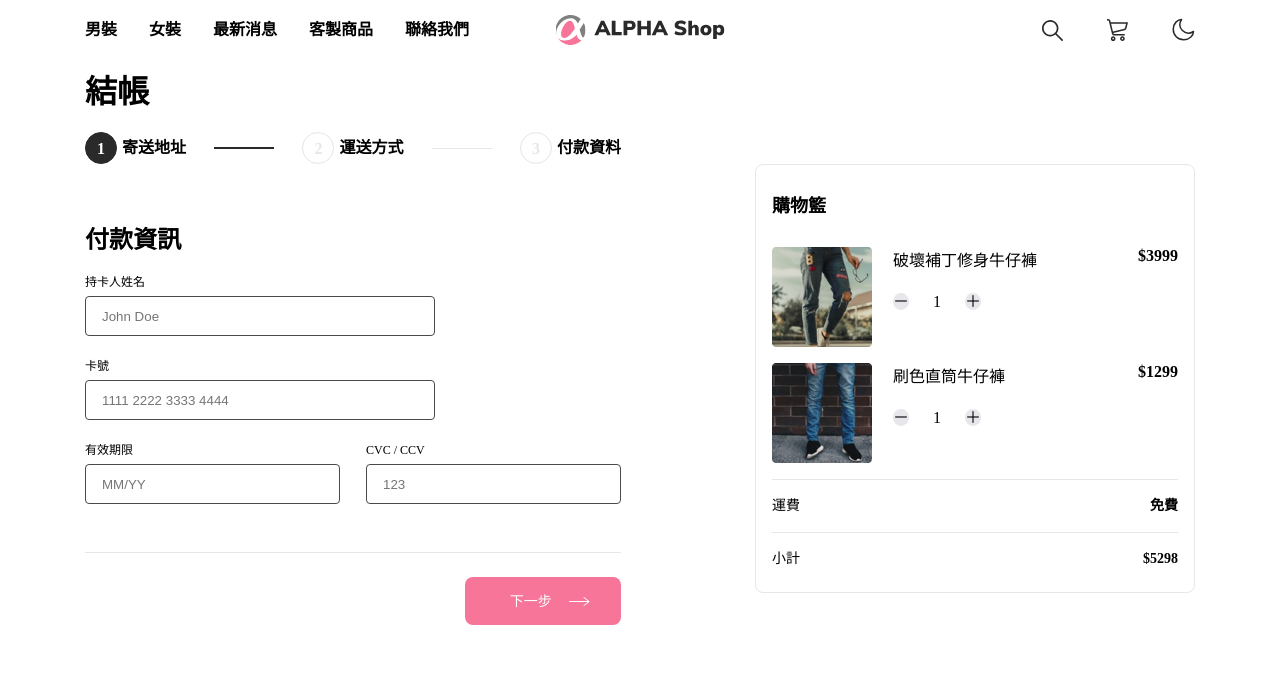
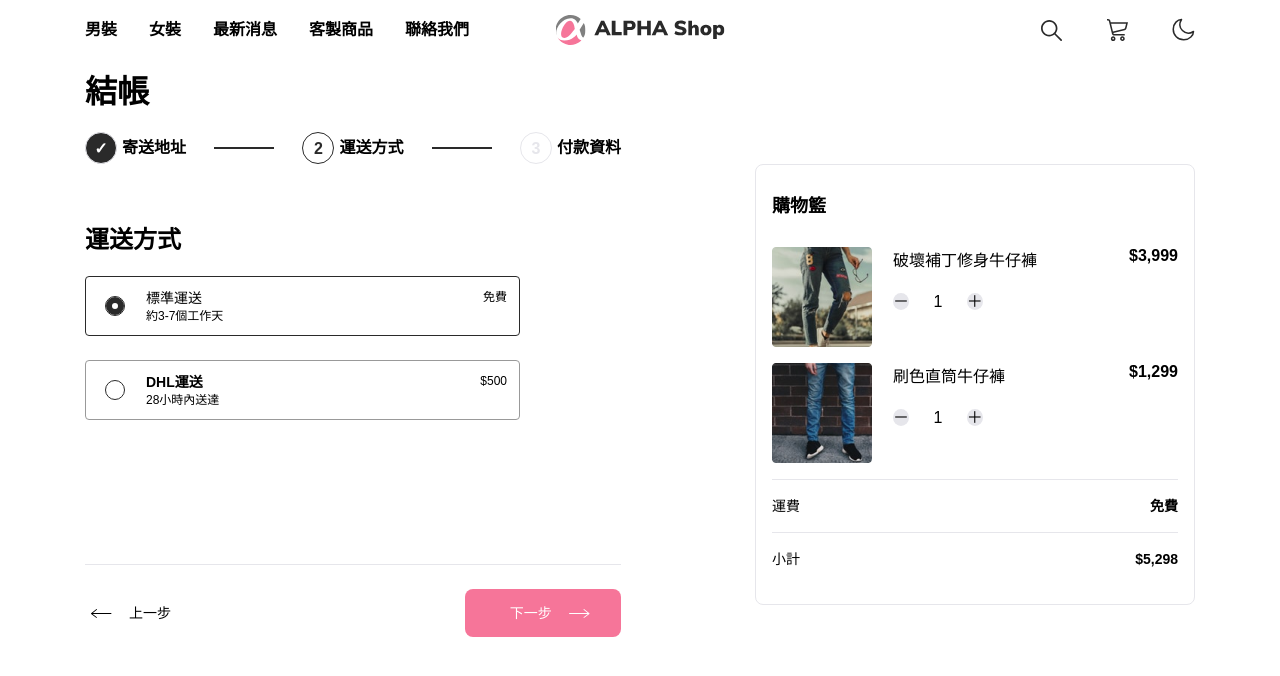
Before and after one commit to Joy-Chang-2021/AC_3_shopping_cart, a website: page shopping-cart.html in a window 1280 px wide. Both pictures are taken after a click on the button "下一步". Drawn offline with Linux system fonts and the light colour scheme.

Commit message:
(1) main / stepper + form / JS (2) header / JS

```diff
--- a/public/javascript/cart.js
+++ b/public/javascript/cart.js
@@ -1 +1,82 @@
-const h1 = document.querySelector('h1')
+// /////////////////購物車變數/////////////////
+// 選取按鈕面板*2、按鈕*4
+const stepperControllers = document.querySelectorAll('.stepper-control')
+const preBtns = document.querySelectorAll('.btn-previous')
+const nextBtns = document.querySelectorAll('.btn-next')
+//選取步驟面板
+const steps = document.querySelectorAll('.step')
+const formParts = document.querySelectorAll('.part')
+//狀態紀錄
+let step = 0
+// /////////////////導覽列變數/////////////////
+const navBtn = document.querySelector('.nav-btn')
+const navbar = document.querySelector('.nav-group')
+const main = document.querySelector('main')
+
+// /////////////////購物車步驟函式/////////////////
+function stepperControlClicked(event) {
+  event.preventDefault()
+  const target = event.target
+  const nowStep = steps[step].children[0] //面板:目前數字
+
+  if (target.matches('.btn-next') && target.children[0].innerText === '下一步') {
+    const nextStep = steps[step + 1].children[0]
+
+    nowStep.innerHTML = '&#10003' // now打勾
+    nowStep.classList.remove('step-active') // now取消黑邊
+    nowStep.classList.add('checked') // now背景反黑
+    nextStep.classList.add('step-active') // next黑邊
+
+    if (steps[step + 1].nextElementSibling) {
+      const nextStepLine = steps[step + 1].nextElementSibling
+      nextStepLine.classList.add('line-active')
+    }
+
+    formPartsToggled(step, step + 1)
+    step += 1
+  }
+  else if (event.target.matches('.btn-previous')) {
+    const preStep = steps[step - 1].children[0]
+    nowStep.classList.remove('step-active')
+    preStep.innerText = step
+    preStep.classList.add('step-active')
+    preStep.classList.remove('checked')
+    if (steps[step].nextElementSibling) {
+      const stepLine = steps[step].nextElementSibling
+      stepLine.classList.remove('line-active')
+    }
+    formPartsToggled(step, step - 1)
+    step -= 1
+  }
+  stepBtnControll(step)
+}
+
+// 表格轉換
+function formPartsToggled(step1, step2) {
+  formParts[step1].classList.toggle('d-none')
+  formParts[step2].classList.toggle('d-none')
+}
+// 上下一步，按鈕轉換
+function stepBtnControll(step) {
+  preBtns.forEach(btn => {
+    if (step > 0) btn.disabled = false
+    else btn.disabled = true
+  })
+  nextBtns.forEach(btn => {
+    if (step === 2) btn.children[0].innerText = '確認下單'
+    else btn.children[0].innerText = '下一步'
+  })
+}
+
+// /////////////////導覽列函式/////////////////
+function navBtnClicked(event) {
+  navbar.classList.toggle('d-none')
+}
+
+// /////////////////監聽器/////////////////
+// 兩個按鈕controller
+stepperControllers.forEach(controller => {
+  controller.addEventListener('click', stepperControlClicked)
+})
+// navbar
+navBtn.addEventListener('click', navBtnClicked)
--- a/public/scss/_reset.scss
+++ b/public/scss/_reset.scss
@@ -2,6 +2,7 @@
 body {
   margin: 0;
   padding: 0;
+  font-family: 'Noto Sans TC', sans-serif;
 }
 * {
   box-sizing: border-box;
--- a/public/scss/_variables.scss
+++ b/public/scss/_variables.scss
@@ -66,6 +66,12 @@ $font-basic: 4px;
   margin: 0 15px;
 }
 
+button {
+  img, span {
+    pointer-events: none;
+  }
+}
+
 @media screen and (min-width: 376px) {
   .container {
     max-width: 1110px;
--- a/public/scss/header.scss
+++ b/public/scss/header.scss
@@ -27,6 +27,7 @@
     top: 100%;
     width: 100%;
     text-align: center;
+    background-color: var(--white);
     .nav-bar h3 {
       margin: 0 auto;
       padding: 24px 0;
--- a/public/scss/main.scss
+++ b/public/scss/main.scss
@@ -38,10 +38,17 @@ input[type="radio"] {
           color: var(--light-grey);
           font-size: 4 * $font-size;
         }
+        &:nth-child(1) .step-number {
+          color: var(--white);
+          background-color: var(--main-dark);
+        }
         .step-active {
           border-color: var(--main-dark);
+          color: var(--main-dark);
+        }
+        .checked {
+          color: var(--white);
           background-color: var(--main-dark);
-          color: var(--white);
         }
         h5 {
           display: none;
--- a/shopping-cart.html
+++ b/shopping-cart.html
@@ -21,7 +21,7 @@
             <img src="/image/logo-text.svg" alt="">
           </a>
         </div>
-        <div class="nav-group">
+        <div class="nav-group d-none">
           <nav class="nav-bar">
             <h3>男裝</h3>
             <h3>女裝</h3>
@@ -61,7 +61,7 @@
           </div>
           <div class="payment-form">
             <form id="payment-form" method="post">
-              <div class="part d-none">
+              <div class="part">
                 <h3>寄送地址</h3>
                 <div class="info-buyer">
                   <label for="gender" class="gender">
@@ -120,7 +120,7 @@
                   </div>
                 </div>
               </div>
-              <div class="part">
+              <div class="part d-none">
                 <h3>付款資訊</h3>
                 <div class="info-credit-card">
                   <label for="card-owner" class="card-owner">
@@ -166,7 +166,7 @@
                   <span class="item-quantity">1</span>
                   <span class="plus">＋</span>
                 </div>
-                <h4 class="item-cost">$3999</h4>
+                <h4 class="item-cost">$3,999</h4>
               </div>
             </div>
             <div class="item d-flex">
@@ -178,7 +178,7 @@
                   <span class="item-quantity">1</span>
                   <span class="plus">＋</span>
                 </div>
-                <h4 class="item-cost">$1299</h4>
+                <h4 class="item-cost">$1,299</h4>
               </div>
             </div>
           </div>
@@ -187,11 +187,11 @@
               <span>運費</span><span class="weight-700">免費</span>
             </div>
             <div class="total-cost">
-              <span>小計</span><span class="weight-700">$5298</span>
+              <span>小計</span><span class="weight-700">$5,298</span>
             </div>
           </div>
         </div>
-        <div class="stepper-control">
+        <div class="stepper-control d-flex">
           <button class="btn btn-previous" disabled>
             <img src="/image/arrow-pre.svg" alt="">
             <span>上一步</span>
```
Also changed, not shown: public/css/header.css, public/css/header.min.css, public/css/main.css, public/css/main.min.css, 4 other files.
